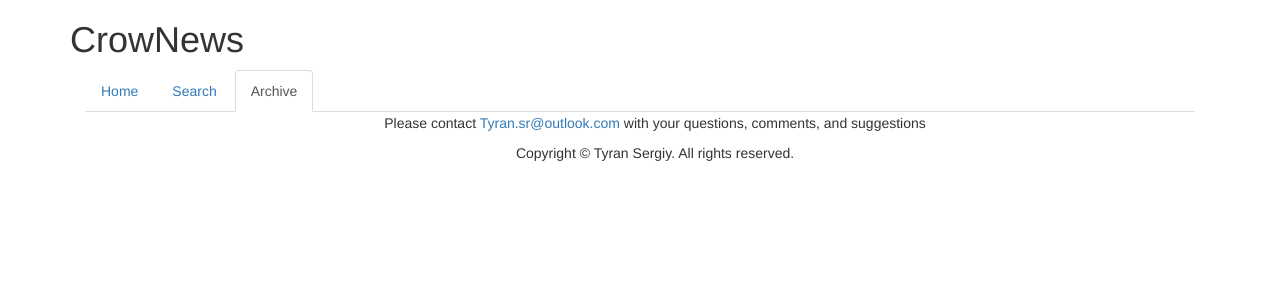
After one commit to tyran-sergiy/CrowNews, a PHP site: template views/layouts/archiveLayout.php in a window 1280 px wide. The commit adds this page. Shown: the top 300 px of the page. Run offline with PHP 8.4, Linux system fonts and the light colour scheme; the template is opened without the code that fills it, so the values that code supplies are empty; a stand-in replaces the project's code that opens the database connection.

Commit message:
New layouts for reactive pages

```diff
--- /dev/null
+++ b/views/layouts/archiveLayout.php
@@ -0,0 +1,105 @@
+<!doctype html>
+<html>
+    <head>
+        <link rel="shortcut icon" href="/template/favicon.png" type="image/x-icon">
+        <link rel='stylesheet' href='https://fonts.googleapis.com/css?family=Montserrat:400,700' />
+        <link rel='stylesheet' href='https://maxcdn.bootstrapcdn.com/bootstrap/3.3.6/css/bootstrap.min.css' />
+        <link href='https://fonts.googleapis.com/css?family=Lora' rel='stylesheet' type='text/css'>
+        <link rel='stylesheet' href='/template/css/style.css' />
+        <title>CrowNews</title>
+    </head>
+    <body>
+        <header class="header">
+            <div class="container">
+                <div class="row">
+                    <div class="col-sm-12 col-md-12">
+
+
+              <h1><span class="green">Crow</span>News</h1>
+
+                </div>
+
+            </div>
+
+                <div class="col-sm-12 col-md-12 head-nav">
+   <ul class="nav nav-tabs">
+  <li role="presentation"><a href="/">Home</a></li>
+  <li role="presentation"><a href="/search/">Search</a></li>
+  <li role="presentation" class="active"><a href="/news/page/1">Archive   </a></li>
+</ul>
+                    </div>
+            </div>
+        </header>
+        <div class="main">
+            <div class="container">
+                <div class="row hr-sides">
+
+
+                    <div class="col-sm-12 col-md-12" id="content">
+
+
+
+         <?php echo "$content"; ?>
+
+
+
+
+
+
+                    </div>
+
+                        <footer class="footer col-xs-12 col-md-12">
+      <div class="container text-center">
+
+          <p>Please contact <a href='mailto: Tyran.sr@outlook.com'>Tyran.sr@outlook.com</a>
+with your questions, comments, and suggestions</p>
+        <p>Copyright © Tyran Sergiy. All rights reserved.</p>
+      </div>
+    </footer>
+                </div>
+
+
+
+            </div>
+
+
+
+            </div>
+
+
+        <script src="https://code.jquery.com/jquery-2.2.3.min.js"></script>
+        <script src="/template/js/curl_hover.js"></script>
+        <script src="/template/js/news_page_listener.js"></script>
+
+        <script>
+        $(document).ready(function() {
+
+
+/**
+ *  bind function that call when we use arrows "previous page" , "next page" on HTML history API
+ */
+            $(window).bind('popstate', function() {
+
+                 $('#content').css({'opacity':'0.3'});
+
+               $.ajax({
+                    url:  location.pathname ,
+                    type: "POST",
+                    data: {'ajax':1},
+                    success: function(data){
+                        $('#content').css({'opacity':'1'});
+                        $('#content').html(data);
+                    }
+                });
+            });
+
+
+
+
+
+
+
+        });
+    </script>
+    </body>
+</html>
```
Also changed, not shown: views/layouts/searchLayout.php (renamed from views/layouts/mainLayout.php, +1 -10 lines).
